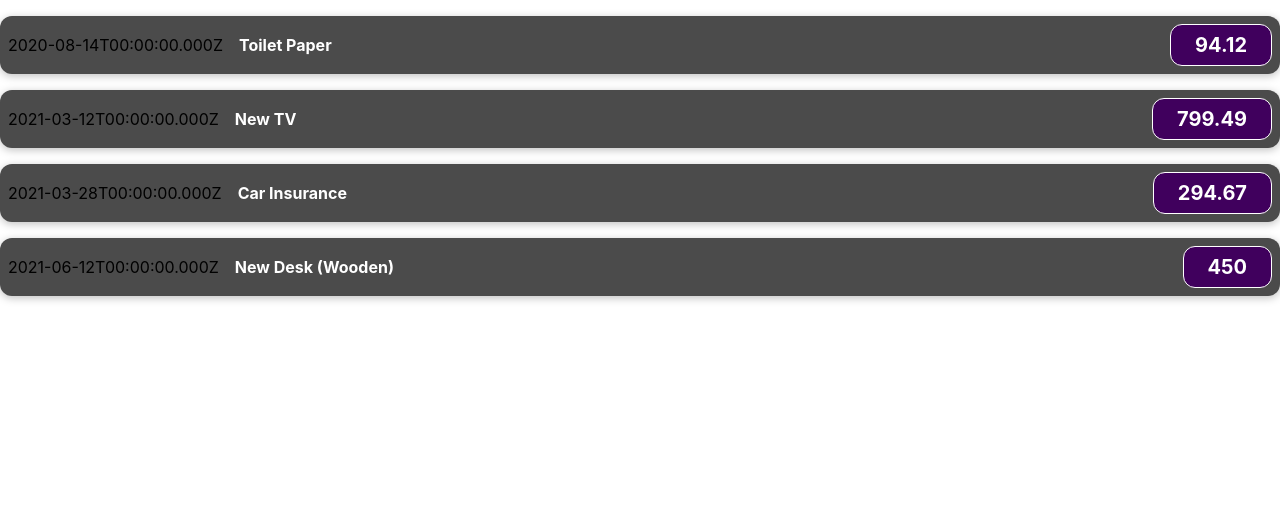
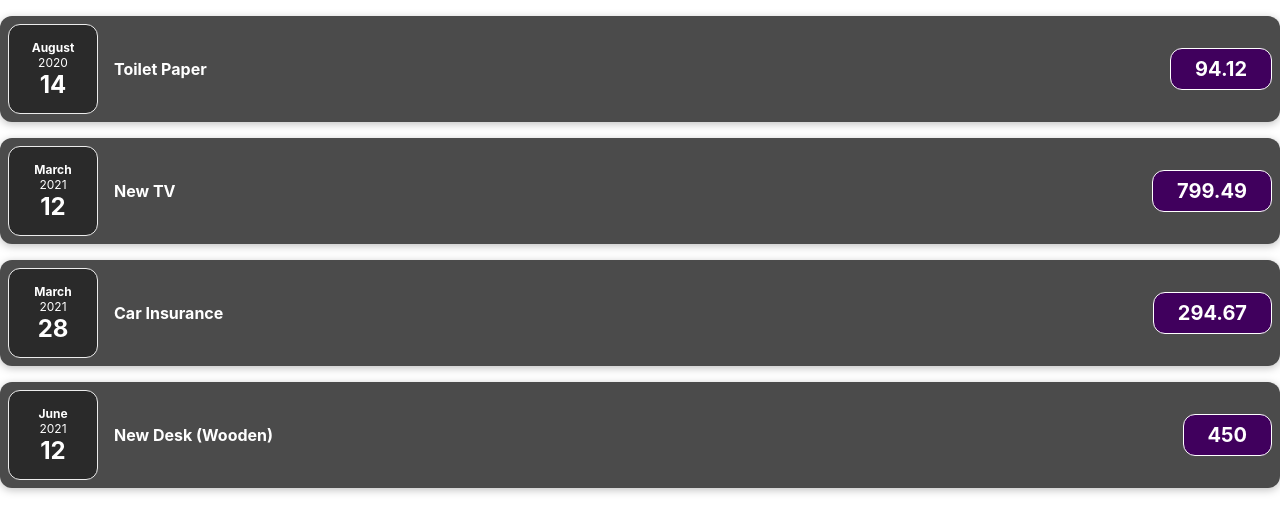
Before and after one commit to natanaelrusli/react-basic, a React (Create React App) app: page / in a window 1280 px wide. Shown: the top 532 px of the page. Built offline with nearby package versions, Linux system fonts and the light colour scheme.

Commit message:
Add: seperate expense date component

```diff
--- /dev/null
+++ b/src/components/ExpenseDate.css
@@ -0,0 +1,26 @@
+.expense-date {
+    display: flex;
+    flex-direction: column;
+    width: 5.5rem;
+    height: 5.5rem;
+    border: 1px solid #ececec;
+    background-color: #2a2a2a;
+    color: white;
+    border-radius: 12px;
+    align-items: center;
+    justify-content: center;
+}
+
+.expense-date__month {
+    font-size: 0.75rem;
+    font-weight: bold;
+}
+
+.expense-date__year {
+    font-size: 0.75rem;
+}
+
+.expense-date__day {
+    font-size: 1.5rem;
+    font-weight: bold;
+}
--- /dev/null
+++ b/src/components/ExpenseDate.js
@@ -0,0 +1,18 @@
+import React from 'react'
+import './ExpenseDate.css'
+
+function ExpenseDate(props) {
+    const month = props.date.toLocaleString('en-US', {month: 'long'})
+    const day = props.date.toLocaleString('en-US', { day: '2-digit' })
+    const year = props.date.getFullYear()
+
+  return (
+    <div className='expense-date'>
+        <div className='expense-date__month'>{ month }</div>
+        <div className='expense-date__year'>{ year }</div>
+        <div className='expense-date__day'>{ day }</div>
+    </div>
+  )
+}
+
+export default ExpenseDate
--- a/src/components/ExpenseItem.js
+++ b/src/components/ExpenseItem.js
@@ -1,17 +1,16 @@
 import React from 'react'
+
+import ExpenseDate from './ExpenseDate'
 
 import './ExpenseItem.css'
 
 function ExpenseItem(props) {
-  const expenseDate = props.date
   const expenseTitle = props.title
   const expenseAmount = props.amount
 
   return (
     <div className='expense-item'>
-      <div>
-        { expenseDate.toISOString() }
-      </div>
+      <ExpenseDate date = {props.date} />
       <h2 className='expense-item__date'>
         { expenseTitle }
       </h2>
```
